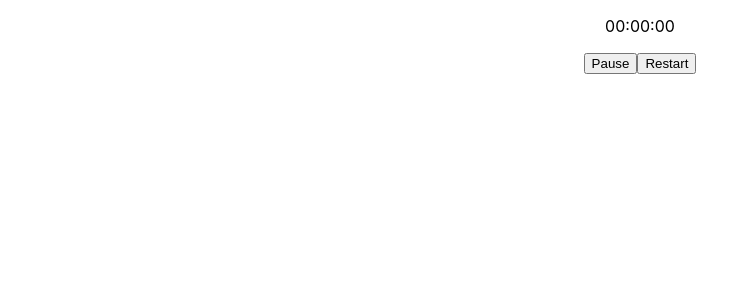
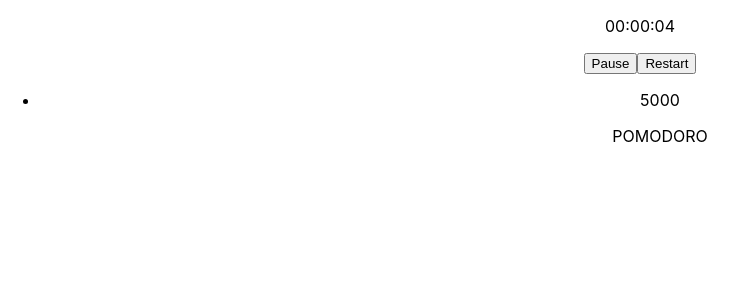
Before and after one commit to sfigueiras/pomodoro, a React app: page / in a window 1280 px wide. Shown: the top 300 px of the page, without its empty margins (0-747 px from the left). Built offline with nearby package versions, Linux system fonts and the light colour scheme.

Commit message:
Implemented the log generation logic

```diff
--- a/src/App.js
+++ b/src/App.js
@@ -8,8 +8,11 @@ import { startTimer } from './timer/actions'
 import TimerContainer from './timer/components/TimerContainer'
 import { getCurrentUnit } from './scheduler/selectors'
 
+import LogsContainer from './logs/components/LogsContainer'
+
 class App extends React.Component {
   componentDidMount () {
+    // TODO: trigger start with NEXT_UNIT to unify timer logic
     this.props.dispatch(startTimer(this.props.currentUnit))
   }
 
@@ -17,6 +20,7 @@ class App extends React.Component {
     return (
       <div className="App">
         <TimerContainer />
+        <LogsContainer />
       </div>
     );
   }
--- /dev/null
+++ b/src/logs/actionTypes.js
@@ -0,0 +1 @@
+export const CREATE_ENTRY = 'CREATE_ENTRY'
--- /dev/null
+++ b/src/logs/actions.js
@@ -0,0 +1,9 @@
+import { CREATE_ENTRY } from './actionTypes'
+
+export const createEntry = ({timerType, time}) => ({
+  type: CREATE_ENTRY,
+  log: {
+    timerType,
+    time
+  }
+})
--- /dev/null
+++ b/src/logs/components/LogsContainer.js
@@ -0,0 +1,21 @@
+import React, { Component } from 'react'
+import { connect } from 'react-redux'
+import LogsList from './LogsList'
+
+class LogsContainer extends Component {
+  render () {
+    const { logs } = this.props
+    return (
+      <LogsList
+        logs={logs} />
+    )
+  }
+}
+
+const mapStateToProps = (state) => {
+  return {
+    logs: state.logs.logs
+  }
+}
+
+export default connect (mapStateToProps) (LogsContainer)
--- /dev/null
+++ b/src/logs/components/LogsList.js
@@ -0,0 +1,30 @@
+import React from 'react'
+import PropTypes from 'prop-types'
+
+function LogsList (props) {
+  const { logs } = props
+
+  return (
+    <div>
+        <ul>
+          {
+            logs.map((log, index) => {
+              return (
+                <li key={index}>
+                  <p>{ log.time }</p>
+                  <p>{ log.timerType }</p>
+                  <p>{ log.description }</p>
+                </li>
+              )
+            })
+          }
+        </ul>
+    </div>
+  )
+}
+
+LogsList.propTypes = {
+  logs: PropTypes.array.isRequired
+}
+
+export default LogsList
--- /dev/null
+++ b/src/logs/reducers.js
@@ -0,0 +1,20 @@
+import { CREATE_ENTRY } from './actionTypes'
+
+export const logs = (state = {
+  logs: []
+}, action) => {
+  switch (action.type) {
+    case CREATE_ENTRY:
+      return {
+        logs: [
+          ...state.logs,
+          {
+            ...action.log,
+            description: ''
+          }
+        ]
+      }
+    default:
+      return state
+  }
+}
--- a/src/rootReducer.js
+++ b/src/rootReducer.js
@@ -1,8 +1,10 @@
 import { combineReducers } from 'redux'
 import { timer } from './timer/reducers'
 import { scheduler } from './scheduler/reducers'
+import { logs } from './logs/reducers'
 
 export default combineReducers({
   timer,
-  scheduler
+  scheduler,
+  logs
 })
--- a/src/scheduler/actions.js
+++ b/src/scheduler/actions.js
@@ -1,14 +1,19 @@
 import { NEXT_UNIT } from './actionTypes'
 import { startTimer } from '../timer/actions'
 import { getCurrentUnit } from './selectors'
+import { createEntry } from '../logs/actions'
 
 export const nextUnit = () => (dispatch, getState) => {
+  const currentEntry = getCurrentUnit(getState())
   dispatch({
     type: NEXT_UNIT
   })
+
   dispatch(
-    startTimer(
-      getCurrentUnit(getState())
-    )
+    startTimer(currentEntry)
+  )
+
+  dispatch(
+    createEntry(currentEntry)
   )
 }
--- a/src/scheduler/reducers.js
+++ b/src/scheduler/reducers.js
@@ -5,11 +5,11 @@ export const scheduler = (state = {
   schedule: [
     {
       timerType: POMODORO,
-      time: 1000 * 4 //1000 * 60 * 25
+      time: 1000 * 5 //1000 * 60 * 25
     },
     {
       timerType: BREAK,
-      time: 1000 * 4 // 1000 * 60 * 25
+      time: 1000 * 60 // 1000 * 60 * 25
     }
   ],
   index: 0
```
Also changed, not shown: src/logs/components/LogList.js (added, +21 -0 lines).
